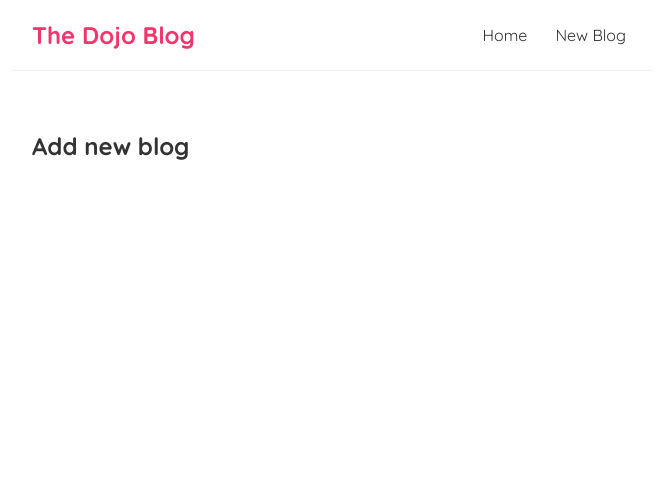
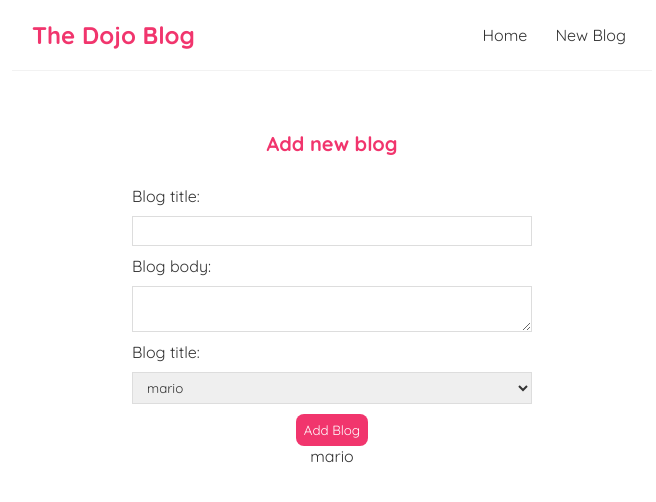
Before and after one commit to SyailendraK/React-Dojo, a React (Create React App) app: page /create in a window 1280 px wide. Shown: the top 502 px of the page, without its empty margins (308-964 px from the left). Built offline with nearby package versions, Linux system fonts and the light colour scheme; the HTML template or start-up script is replaced by a standard one.

Commit message:
27 controlled inputs form

```diff
--- a/src/Create.js
+++ b/src/Create.js
@@ -1,7 +1,43 @@
+import { useState } from "react";
+
 const Create = () => {
+
+  const [title,setTitle] = useState('');
+  const [body,setBody] = useState('');
+  const [author,setAuthor] = useState('mario');
+
   return (
     <div className="create">
       <h2>Add new blog</h2>
+      <form>
+        <label>Blog title:</label>
+        <input
+          type="text"
+          required
+          value={title}
+          onChange={(e) => setTitle(e.target.value)}
+        />
+
+        <label>Blog body:</label>
+        <textarea
+          required
+          onChange={(e) => setBody(e.target.value)}
+
+        />
+
+        <label>Blog title:</label>
+        <select
+          value={author}
+          onChange={(e) => setAuthor(e.target.value)}
+        >
+          <option value="mario">mario</option>
+          <option value="yoshi">yoshi</option>
+        </select>
+        <button>Add Blog</button>
+        <p>{title}</p>
+        <p>{body}</p>
+        <p>{author}</p>
+      </form>
     </div>
   );
 }
--- a/src/index.css
+++ b/src/index.css
@@ -69,3 +69,35 @@
   border-radius: 8px;
   cursor: pointer;
 }
+
+/* create new blog form */
+.create {
+  max-width: 400px;
+  margin: 0 auto;
+  text-align: center;
+}
+.create label {
+  text-align: left;
+  display: block;
+}
+.create h2 {
+  font-size: 20px;
+  color: #f1356d;
+  margin-bottom: 30px;
+}
+.create input, .create textarea, .create select {
+  width: 100%;
+  padding: 6px 10px;
+  margin: 10px 0;
+  border: 1px solid #ddd;
+  box-sizing: border-box;
+  display: block;
+}
+.create button {
+  background: #f1356d;
+  color: #fff;
+  border: 0;
+  padding: 8px;
+  border-radius: 8px;
+  cursor: pointer;
+}
```
